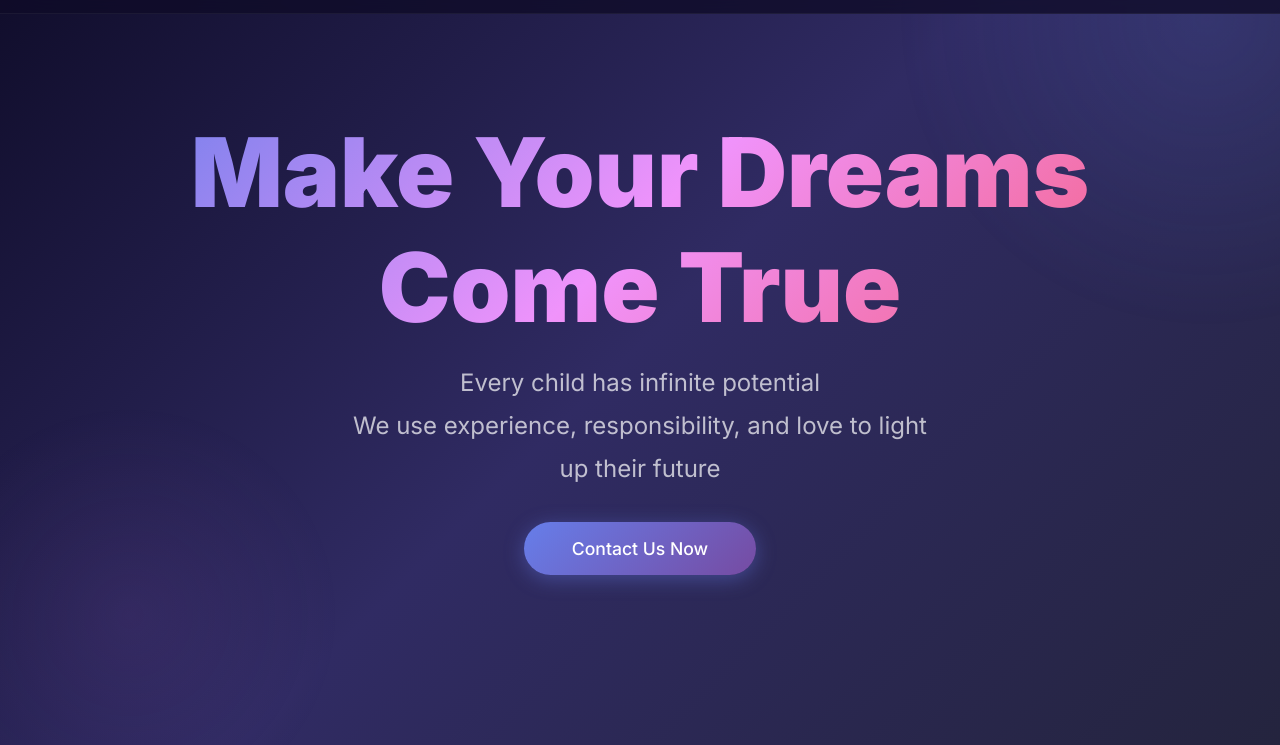
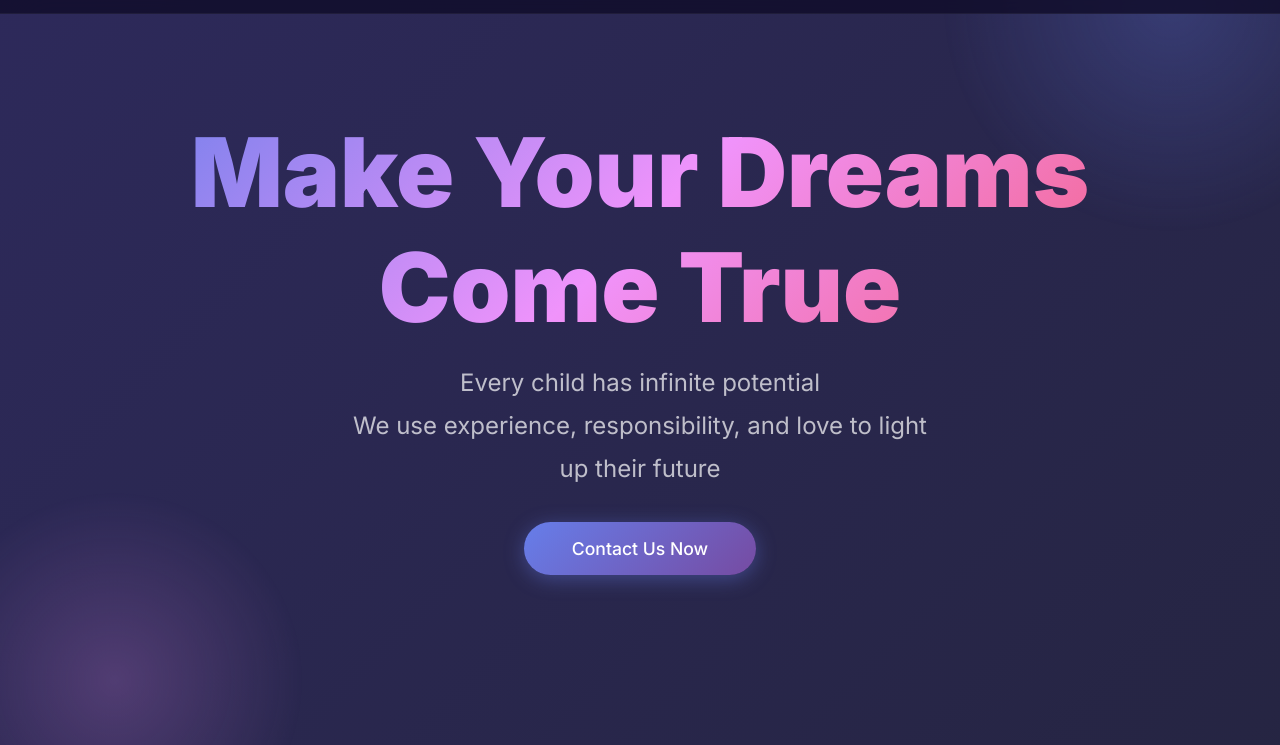
Before and after one commit to bennyhwang/MyChance, a plain HTML site: page en.html in a window 1280 px wide. Shown: the part 55-800 px from the top of the page. Drawn offline with Linux system fonts and the light colour scheme.

Commit message:
Apply same animated hero background to English page

```diff
--- a/en.html
+++ b/en.html
@@ -11,32 +11,41 @@
 
     .hero {
       min-height: 100vh;
-      background: linear-gradient(135deg, #0f0c29, #302b63, #24243e);
+      background: linear-gradient(135deg, #0f0c29, #302b63, #24243e, #3a2d7a, #0f0c29);
+      background-size: 600% 600%;
+      animation: heroBg 7s ease infinite;
       display: flex;
       align-items: center;
       justify-content: center;
       position: relative;
       overflow: hidden;
     }
+    @keyframes heroBg {
+      0%{background-position:0% 50%}50%{background-position:100% 50%}100%{background-position:0% 50%}
+    }
     .hero::before {
       content: '';
       position: absolute;
       width: 600px; height: 600px;
-      background: radial-gradient(circle, rgba(102,126,234,0.15) 0%, transparent 70%);
-      top: -200px; right: -200px;
-      animation: float 8s ease-in-out infinite;
+      background: radial-gradient(circle, rgba(102,126,234,0.25) 0%, transparent 50%);
+      top: -200px; right: -150px;
+      animation: floatA 14s ease-in-out infinite;
+      pointer-events: none;
     }
     .hero::after {
       content: '';
       position: absolute;
-      width: 400px; height: 400px;
-      background: radial-gradient(circle, rgba(118,75,162,0.15) 0%, transparent 70%);
-      bottom: -100px; left: -100px;
-      animation: float 10s ease-in-out infinite reverse;
+      width: 500px; height: 500px;
+      background: radial-gradient(circle, rgba(240,147,251,0.2) 0%, transparent 50%);
+      bottom: -150px; left: -100px;
+      animation: floatB 16s ease-in-out infinite reverse;
+      pointer-events: none;
     }
-    @keyframes float {
-      0%, 100% { transform: translate(0, 0) scale(1); }
-      50% { transform: translate(30px, -30px) scale(1.05); }
+    @keyframes floatA {
+      0%,100%{transform:translate(0,0)scale(1)}50%{transform:translate(50px,-50px)scale(1.1)}
+    }
+    @keyframes floatB {
+      0%,100%{transform:translate(0,0)scale(1)}50%{transform:translate(-50px,50px)scale(1.1)}
     }
 
     .hero-content {
```
